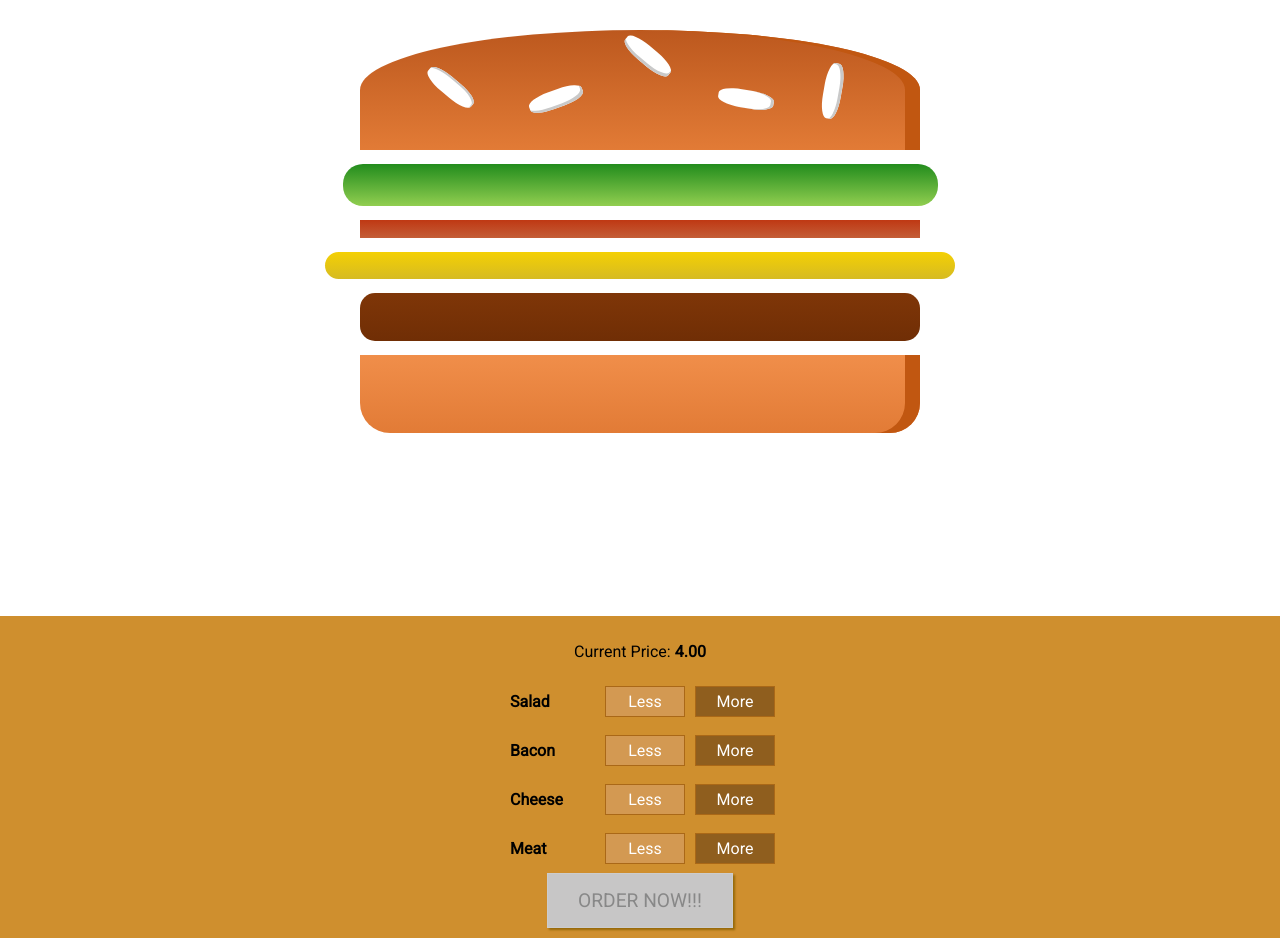
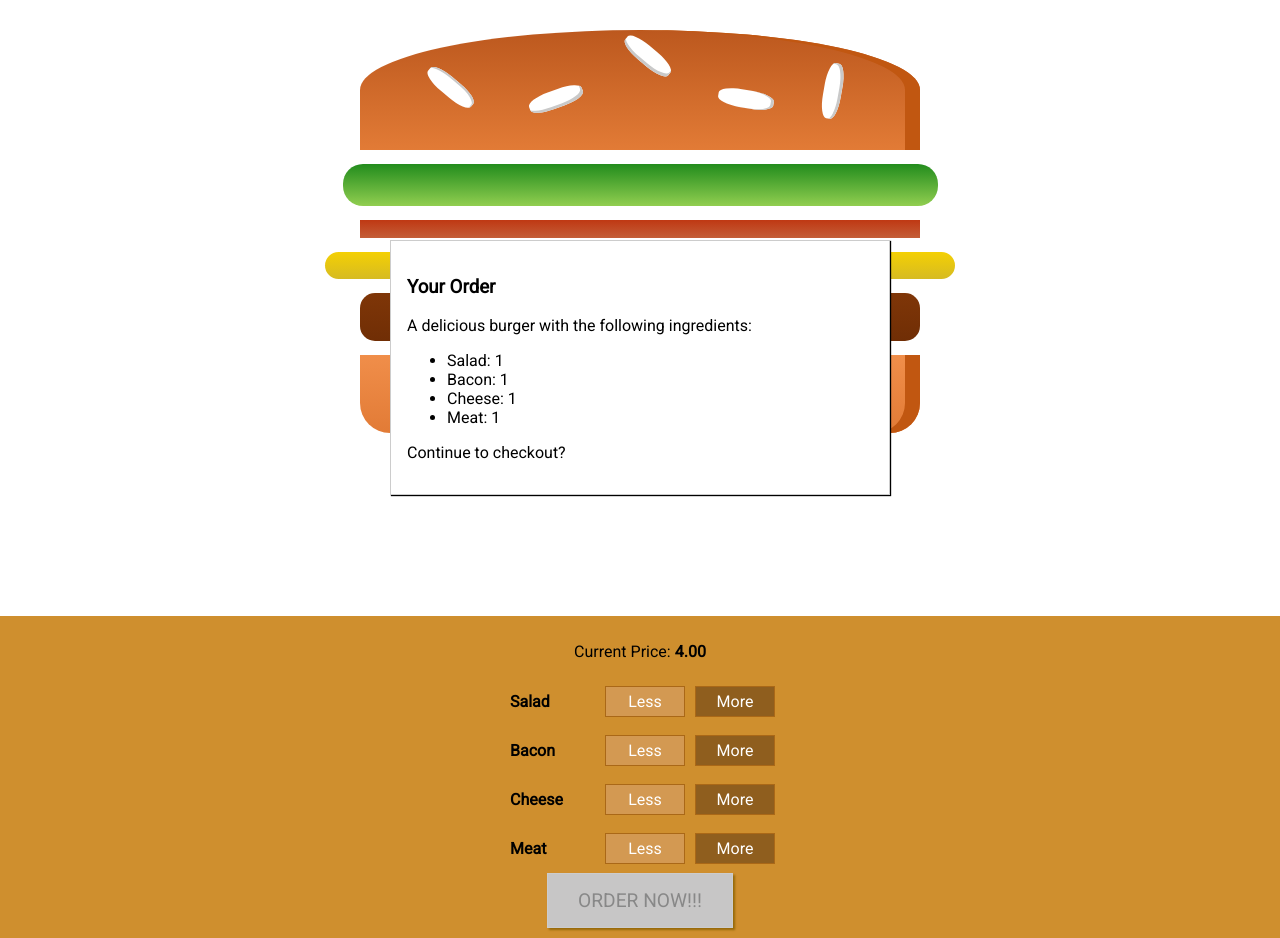
Before and after one commit to faustoazzaretti/burger-builder, a React app: page / in a window 1280 px wide. Built offline with nearby package versions, Linux system fonts and the light colour scheme.

Commit message:
Creating the Order Summary Modal

```diff
--- /dev/null
+++ b/src/components/Burger/OrderSumary/OrderSummary.js
@@ -0,0 +1,23 @@
+import React from 'react';
+import Aux from '../../../hoc/Auxi';
+
+const orderSummary = (props) => {
+    const ingredientsSummary = Object.keys(props.ingredients)
+        .map(igKey => {
+            return (
+                <li key={igKey}><span style={{ textTransform: 'capitalize' }}> {igKey}</span>: {props.ingredients[igKey]}</li>
+            )
+        });
+    return (
+        < Aux >
+            <h3>Your Order</h3>
+            <p>A delicious burger with the following ingredients:</p>
+            <ul>
+                {ingredientsSummary}
+            </ul>
+            <p>Continue to checkout?</p>
+        </Aux >
+    )
+}
+
+export default orderSummary;
--- /dev/null
+++ b/src/components/UI/Modal/Modal.css
@@ -0,0 +1,20 @@
+.Modal {
+    position: fixed;
+    z-index: 500;
+    background-color: white;
+    width: 70%;
+    border: 1px solid #ccc;
+    box-shadow: 1px 1px 1px black;
+    padding: 16px;
+    left: 15%;
+    top: 30%;
+    box-sizing: border-box;
+    transition: all 0.3s ease-out;
+}
+
+@media (min-width: 600px) {
+    .Modal {
+        width: 500px;
+        left: calc(50% - 250px);
+    }
+}
--- /dev/null
+++ b/src/components/UI/Modal/Modal.js
@@ -0,0 +1,10 @@
+import './Modal.css';
+import React from 'react';
+
+const modal = (props) => (
+    <div className="Modal">
+        {props.children}
+    </div>
+);
+
+export default modal;
--- a/src/containers/BurgerBuilder/BurgerBuilder.js
+++ b/src/containers/BurgerBuilder/BurgerBuilder.js
@@ -2,6 +2,8 @@ import React, { Component } from 'react';
 import Aux from '../../hoc/Auxi';
 import Burger from '../../components/Burger/Burger';
 import BurgerControls from '../../components/Burger/BuildControls/BuildControls';
+import Modal from '../../components/UI/Modal/Modal';
+import OrderSummary from '../../components/Burger/OrderSumary/OrderSummary';
 
 const INGREDIENTS_PRICE = {
     salad: 0.5,
@@ -78,6 +80,11 @@ class BurgerBuilder extends Component {
         }
         return (
             <Aux>
+                <Modal>
+                    <OrderSummary
+                        ingredients={this.state.ingredients}
+                    />
+                </Modal>
                 <Burger ingredients={this.state.ingredients} />
                 <BurgerControls
                     ingredientAdded={this.addIngredientHandler}
```
Also changed, not shown: src/components/UI/Backdrop/Backdrop.js (added).
